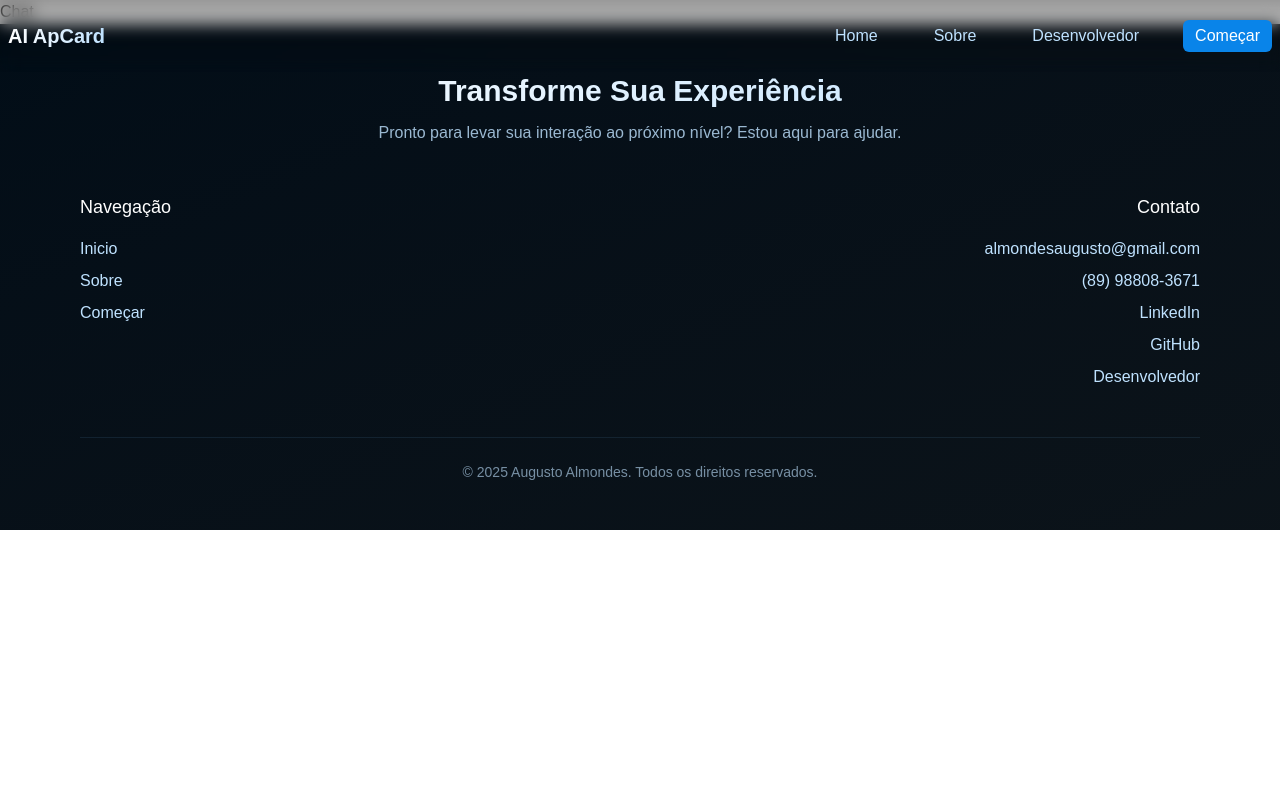
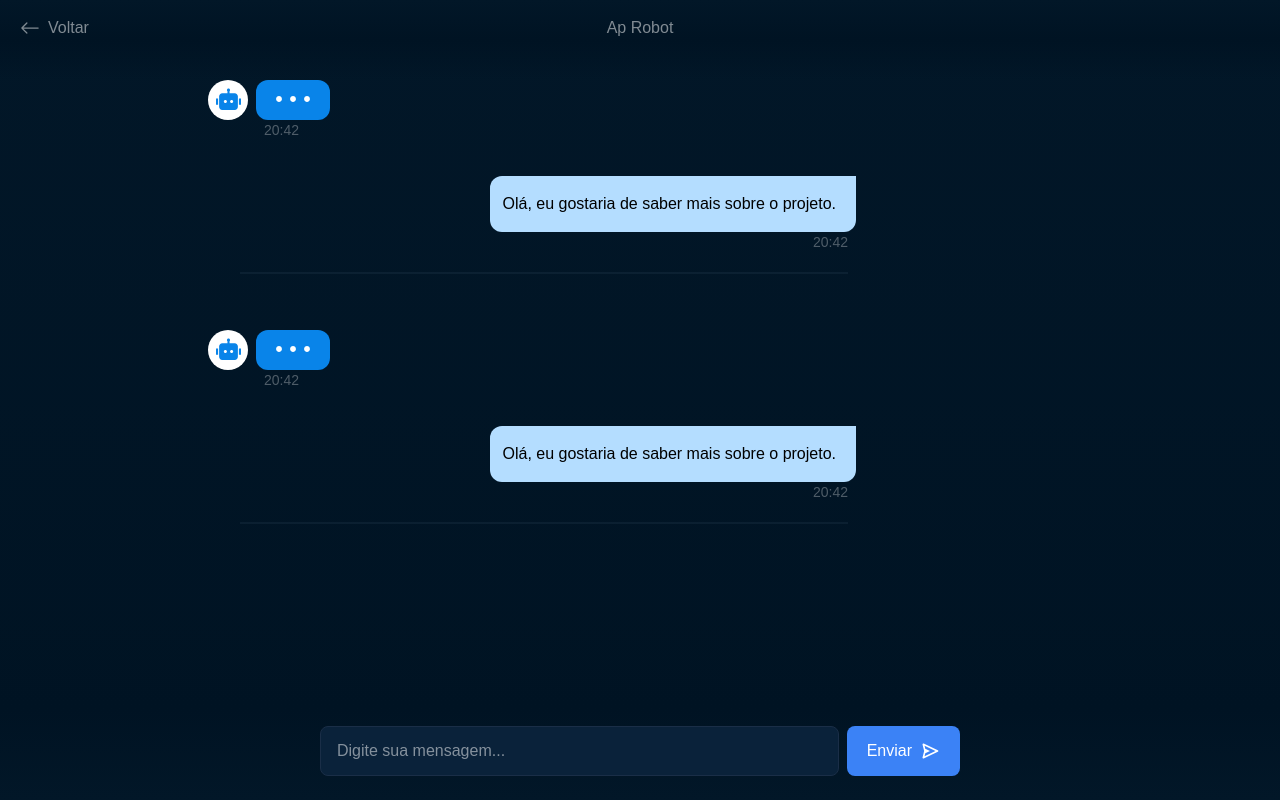
Before and after one commit to AugustoAlmondes/AI-ApCard, a React (Vite) app: page /chat in a window 1280 px wide. Built offline with nearby package versions, Linux system fonts and the light colour scheme; a web font is replaced by a local one.

Commit message:
feat: create chat page and your components

```diff
--- a/src/App.tsx
+++ b/src/App.tsx
@@ -1,6 +1,6 @@
 import Chat from "./pages/Chat/Chat"
 import Home from "./pages/Home/Home"
-import Layout from "./pages/Layout"
+
 import {
   BrowserRouter as Router,
   Routes,
@@ -13,10 +13,8 @@ function App() {
     <>
       <Router>
         <Routes>
-          <Route path="/" element={<Layout />} >
-            <Route index element={<Home />} />
+            <Route path='/' element={<Home />} />
             <Route path="/chat" element={<Chat />} />
-          </Route>
         </Routes>
       </Router>
     </>
--- /dev/null
+++ b/src/components/BotBalloon.tsx
@@ -0,0 +1,22 @@
+import { FaCircle } from "react-icons/fa";
+import { RiRobot2Fill } from "react-icons/ri";
+
+export default function BotBalloon({ text, time }: { text: string, time: string }) {
+    return (
+        <div className={`grid grid-cols-[auto_2fr] md:max-w-[50vw] mr-4`}>
+            <div className="w-10 h-10 rounded-full bg-white flex items-center justify-center"><RiRobot2Fill size={25} color="#0984E9" /></div>
+
+            <div
+                className={'relative bg-[#0984E9] text-md text-white pl-3 pr-5 py-4 rounded-xl ml-2 w-max max-w-[72vw]'}>
+                {/* {text} */}
+                <p className = {`pl-2 flex gap-2 items-center`}>
+                    <FaCircle size={6} />
+                    <FaCircle size={6} />
+                    <FaCircle size={6} />
+                </p>
+
+                <div className = {`absolute bottom-[-20px] text-sm font-extralight left-2 opacity-30`}>{time}</div>
+            </div>
+        </div>
+    );
+}
--- /dev/null
+++ b/src/components/UserBalloon.tsx
@@ -0,0 +1,19 @@
+export default function UserBalloon({ text, time }: { text: string, time: string }) {
+    return (
+        <>
+            <div className={`grid grid-cols-[auto] md:max-w-[50vw] ml-4 content-end`}>
+                {/* <hr className={`border-1 border-[#b4ddff1c] w-[95%] mx-auto mb-5`} /> */}
+
+                <div className={`w-full flex justify-end`}>
+                    <div
+                        className={'relative bg-[#B4DDFF] text-md text-black pl-3 pr-5 py-4 rounded-xl rounded-tr-none mr-2 max-w-[72vw]'}>
+                        {text}
+
+                        <div className={`absolute text-white opacity-30 bottom-[-20px] text-sm font-extralight right-2`}>{time}</div>
+                    </div>
+                </div>
+                <hr className={`border-1 border-[#b4ddff0e] w-[95%] mx-auto mt-10`} />
+            </div>
+        </>
+    );
+}
--- a/src/index.css
+++ b/src/index.css
@@ -11,3 +11,37 @@
     -webkit-mask-composite: xor;
     mask-composite: exclude;
 }
+
+/* Create a typing animation where three circles move up and down along the y-axis */
+@keyframes typing {
+  0%, 100% {
+    transform: translateY(0);
+    opacity: 0.5;
+  }
+  50% {
+    transform: translateY(-10px);
+    opacity: 1;
+  }
+}
+
+.typing-dots {
+  display: inline-flex;
+  justify-content: space-between;
+  width: 40px;
+}
+
+.dot {
+  width: 8px;
+  height: 8px;
+  background-color: currentColor;
+  border-radius: 50%;
+  animation: typing 1s infinite ease-in-out;
+}
+
+.dot:nth-child(2) {
+  animation-delay: 0.2s;
+}
+
+.dot:nth-child(3) {
+  animation-delay: 0.4s;
+}
--- a/src/pages/Chat/Chat.tsx
+++ b/src/pages/Chat/Chat.tsx
@@ -1,10 +1,60 @@
-// import './Chat.module.css';
-// import styles from './Chat.module.css';
+import { BiSend } from "react-icons/bi";
+import BotBalloon from "../../components/BotBalloon";
+import UserBalloon from "../../components/UserBalloon";
+import { BsArrowLeft } from "react-icons/bs";
+import { useNavigate } from "react-router";
 
 export default function Chat() {
+
+    const navigate = useNavigate();
+
     return (
-        <>
-            <h1>Chat</h1>
-        </>
+        <div className="relative flex flex-col items-center py-7 h-screen bg-gradient-to-b from-[#021728] to-[#001323]">
+            <div className={`absolute top-0 left-0 w-full flex justify-center bg-gradient-to-b via-[#001323] from-[#021728] to-transparent py-10 z-20`} />
+
+            <div className={`absolute top-0 left-5 flex items-center gap-2 justify-center py-4 z-20 text-white text-md opacity-50 hover:opacity-100 cursor-pointer`}
+                onClick={() => {
+                    navigate('/');
+                }}
+            >
+                <BsArrowLeft size={20} /> Voltar
+            </div>
+
+            <h3 className={`absolute top-0 left-0 w-full flex justify-center py-4 z-20 text-white text-md opacity-50`}>Ap Robot</h3>
+
+            <div className="flex flex-col w-full max-h-[90vh] gap-10 max-w-4xl h-full px-4 pt-13 pb-32 overflow-y-auto space-y-4">
+
+                <BotBalloon text="Olá! Como posso ajudar você hoje? Estou aqui para responder perguntas e fornecer informações úteis. Como posso ajudar você hoje? Estou aqui para responder perguntas e fornecer informações úteis.
+                Olá! Como posso ajudar você hoje? Estou aqui para responder perguntas e fornecer informações úteis. Como posso ajudar você hoje? Estou aqui para responder perguntas e fornecer informações úteis."
+                    time="20:42"
+                />
+
+                <UserBalloon text="Olá, eu gostaria de saber mais sobre o projeto." time="20:42" />
+
+                <BotBalloon text="Olá! Como posso ajudar você hoje? Estou aqui para responder perguntas e fornecer informações úteis. Como posso ajudar você hoje? Estou aqui para responder perguntas e fornecer informações úteis."
+                    time="20:42"
+                />
+
+                <UserBalloon text="Olá, eu gostaria de saber mais sobre o projeto." time="20:42" />
+
+            </div>
+
+            <div className="absolute bottom-0 left-0 w-full flex justify-center bg-gradient-to-t from-[#001323] to-transparent py-6">
+                <form className="flex w-full max-w-2xl gap-2 px-4">
+                    <input
+                        type="text"
+                        placeholder="Digite sua mensagem..."
+                        className="flex-1 bg-[#0a223a] text-white rounded-lg px-4 py-3 outline-none border border-[#1a2e47] focus:border-[#3b82f6] transition relative z-[2]"
+                    />
+                    <button
+                        type="submit"
+                        className="flex items-center gap-2 bg-[#3b82f6] text-[white] px-5 py-3 rounded-lg hover:bg-[#2563eb] transition relative z-[2]"
+                    >
+                        Enviar <BiSend size={20} />
+                    </button>
+                </form>
+                <div className={`absolute bottom-0 left-0 w-full flex justify-center bg-gradient-to-t via-[#001323] from-[#021728] to-transparent py-23 z-[0]`} />
+            </div>
+        </div>
     );
 }
--- a/src/pages/Home/Home.tsx
+++ b/src/pages/Home/Home.tsx
@@ -1,3 +1,5 @@
+import Footer from "../../components/Footer";
+import Header from "../../components/Header";
 import About from "./About";
 import Preview from "./Preview";
 import Welcome from "./Welcome";
@@ -5,9 +7,11 @@ import Welcome from "./Welcome";
 export default function Home() {
     return (
         <>
+            <Header />
             <Welcome />
             <About />
             <Preview />
+            <Footer />
         </>
     );
 }
--- a/src/pages/Layout.tsx
+++ /dev/null
@@ -1,15 +0,0 @@
-import { Outlet } from "react-router";
-import Header from "../components/Header";
-import Footer from "../components/Footer";
-
-export default function Layout() {
-    return (
-        <>
-            <Header />
-            <main>
-                <Outlet />
-            </main>
-            <Footer />
-        </>
-    );
-}
```
